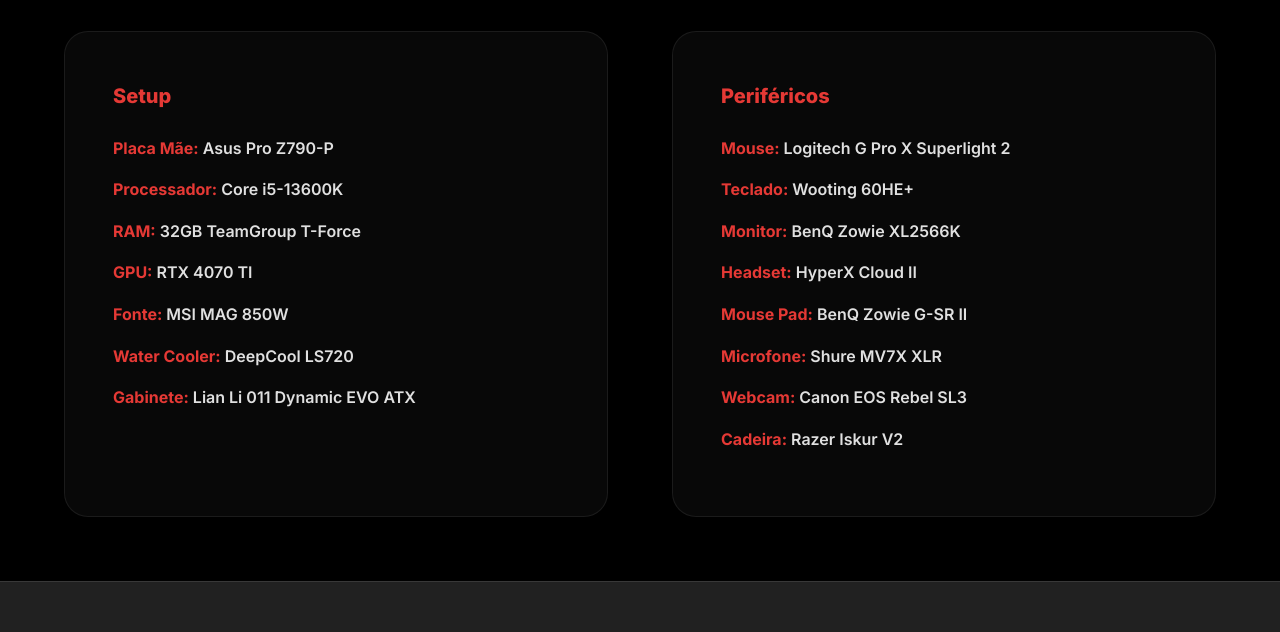
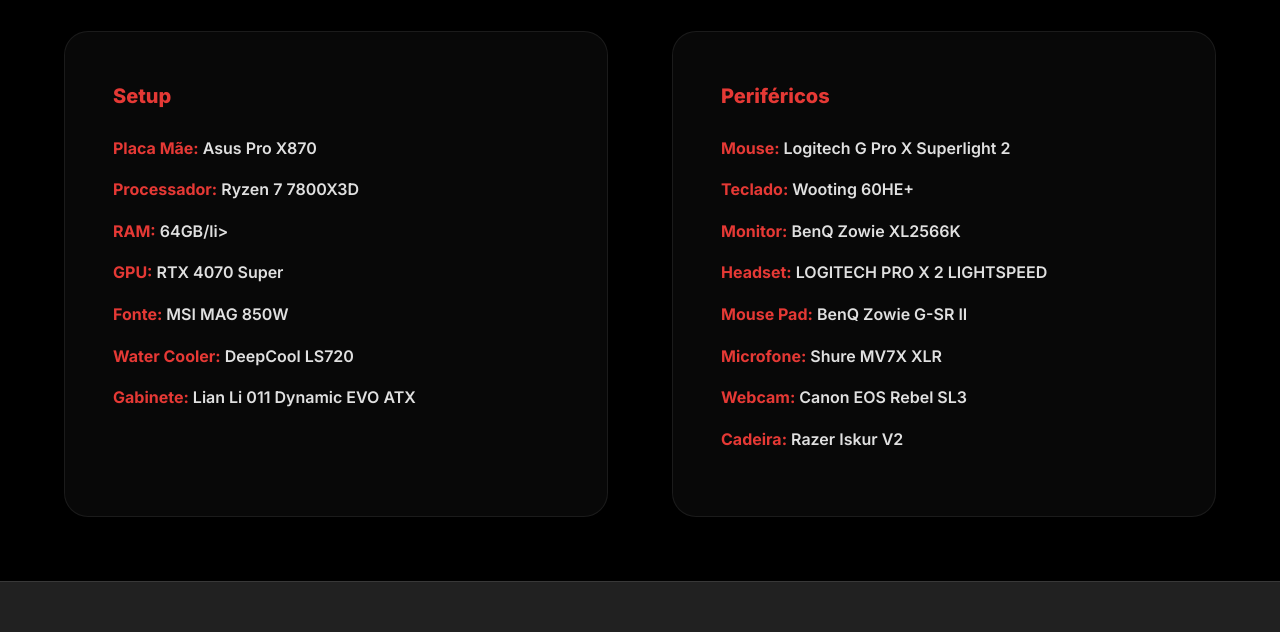
Before and after one commit to msant262/sacyrossi, a plain HTML site: page index.html in a window 1280 px wide. Shown: the part 7580-8212 px from the top of the page. Drawn offline with Linux system fonts and the light colour scheme.

Commit message:
ajuste PC e perifericos

```diff
--- a/index.html
+++ b/index.html
@@ -659,10 +659,10 @@
                     <div class="setup-col">
                         <h3>Setup</h3>
                         <ul class="setup-list">
-                            <li><strong>Placa Mãe:</strong> Asus Pro Z790-P</li>
-                            <li><strong>Processador:</strong> Core i5-13600K</li>
-                            <li><strong>RAM:</strong> 32GB TeamGroup T-Force</li>
-                            <li><strong>GPU:</strong> RTX 4070 TI</li>
+                            <li><strong>Placa Mãe:</strong> Asus Pro X870</li>
+                            <li><strong>Processador:</strong> Ryzen 7 7800X3D</li>
+                            <li><strong>RAM:</strong> 64GB/li>
+                            <li><strong>GPU:</strong> RTX 4070 Super</li>
                             <li><strong>Fonte:</strong> MSI MAG 850W</li>
                             <li><strong>Water Cooler:</strong> DeepCool LS720</li>
                             <li><strong>Gabinete:</strong> Lian Li 011 Dynamic EVO ATX</li>
@@ -674,7 +674,7 @@
                             <li><strong>Mouse:</strong> Logitech G Pro X Superlight 2</li>
                             <li><strong>Teclado:</strong> Wooting 60HE+</li>
                             <li><strong>Monitor:</strong> BenQ Zowie XL2566K</li>
-                            <li><strong>Headset:</strong> HyperX Cloud II</li>
+                            <li><strong>Headset:</strong> LOGITECH PRO X 2 LIGHTSPEED</li>
                             <li><strong>Mouse Pad:</strong> BenQ Zowie G-SR II</li>
                             <li><strong>Microfone:</strong> Shure MV7X XLR</li>
                             <li><strong>Webcam:</strong> Canon EOS Rebel SL3</li>
```
